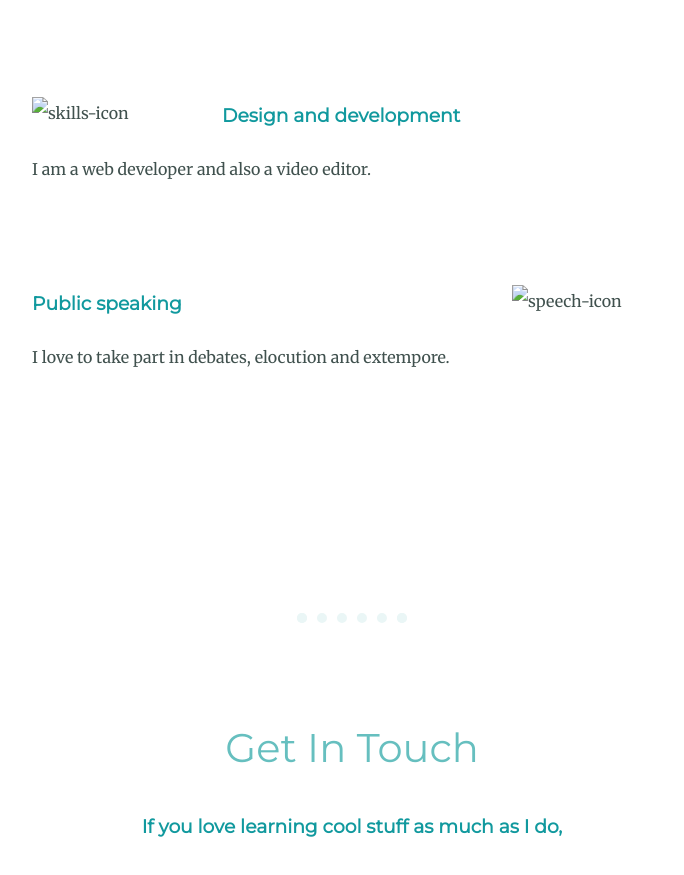
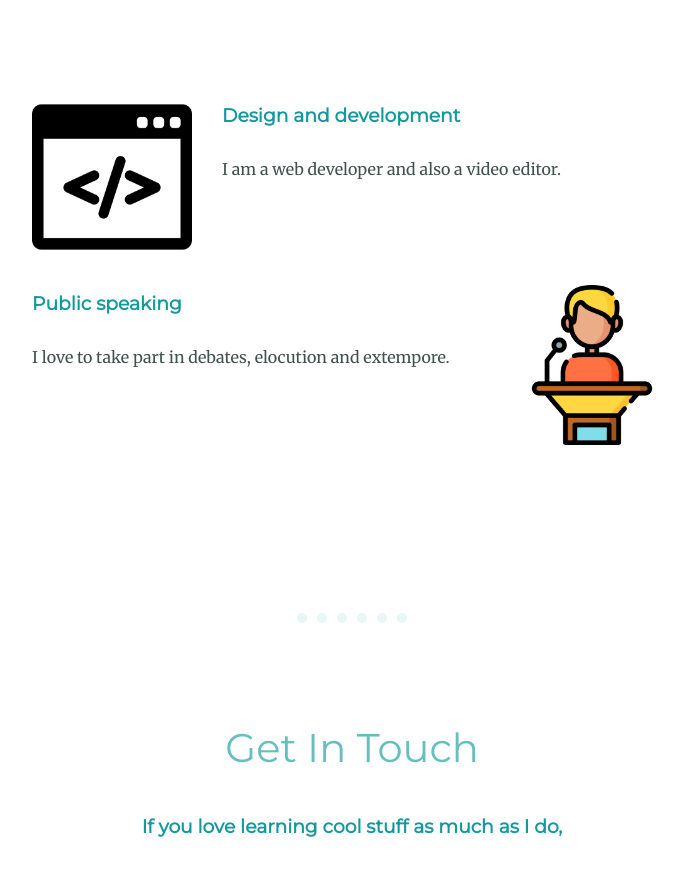
Before and after one commit to KinshukJaiswal/MySite, a plain HTML site: page index.html in a window 1280 px wide. Shown: the part 1590-2465 px from the top of the page, without its empty margins (288-972 px from the left). Drawn offline with Linux system fonts and the light colour scheme.

Commit message:
Update index.html

```diff
--- a/index.html
+++ b/index.html
@@ -29,12 +29,12 @@
     <div class="skills">
       <h2>My Skills.</h2>
       <div class="skill-row">
-        <img class="Skills_img" src="images/coding-img.png" alt="skills-icon">
+        <img class="Skills_img" src="coding-img.png" alt="skills-icon">
         <h3>Design and development</h3>
         <p>I am a web developer and also a video editor.</p>
       </div>
       <div class="skill-row">
-        <img class="speech_img" src="images/speech-img.png" alt="speech-icon">
+        <img class="speech_img" src="Speech-img.png" alt="speech-icon">
         <h3>Public speaking</h3>
         <p>I love to take part in debates, elocution and extempore.</p>
       </div>
```
